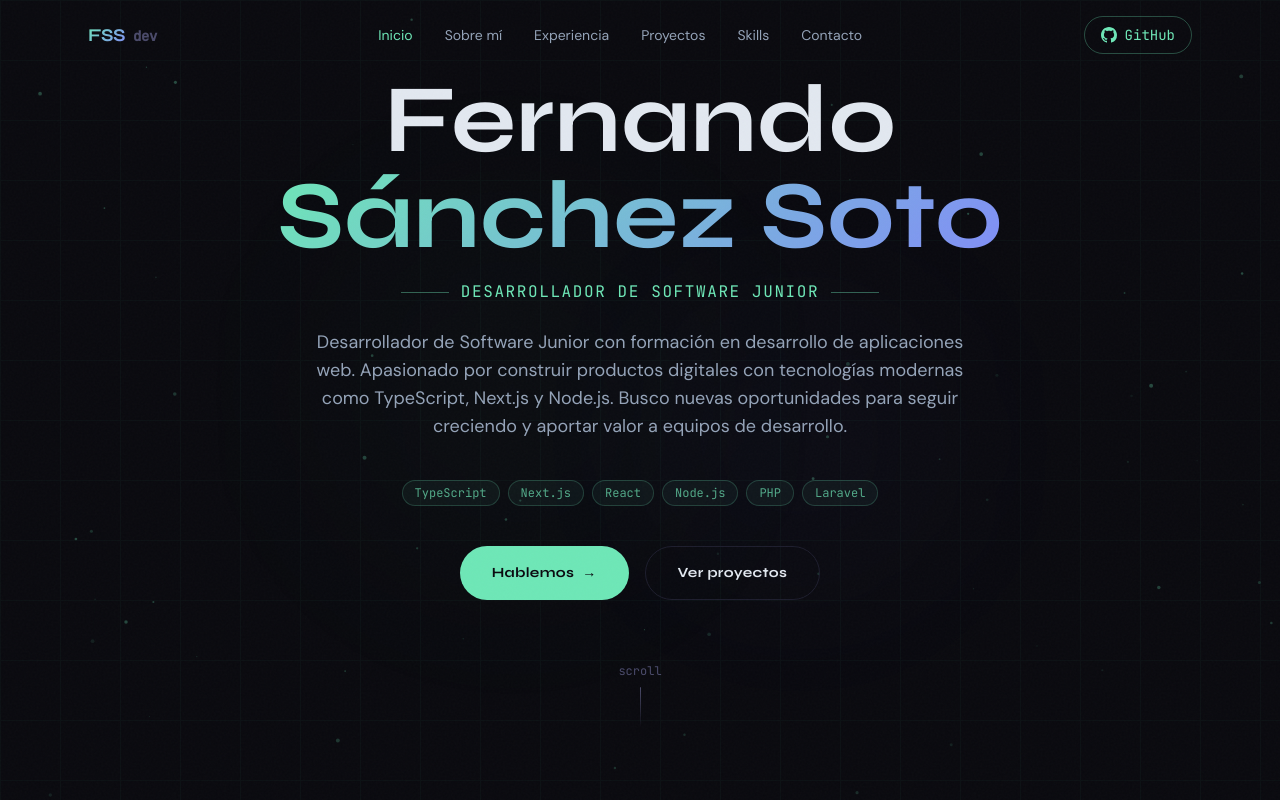
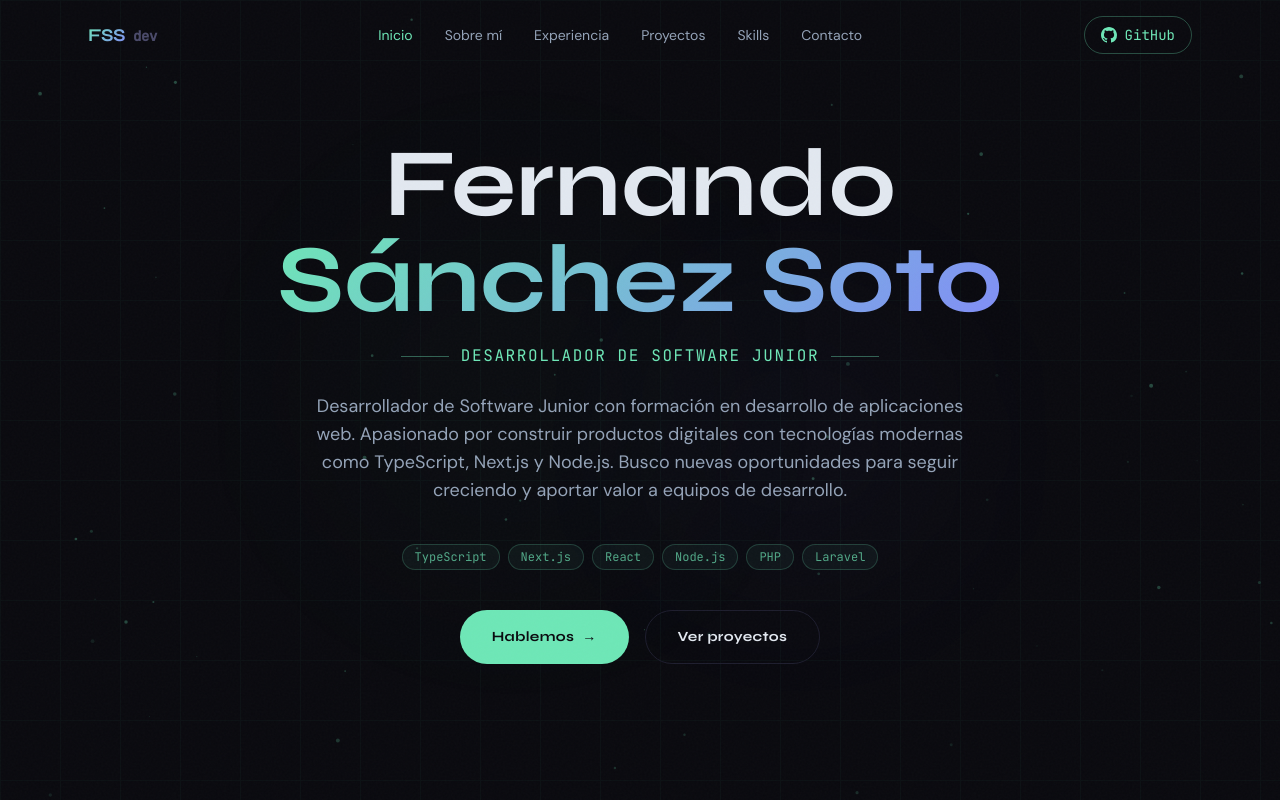
Before and after one commit to FernandoSanchezSoto/portfolio, a Next.js app: page / in a window 1280 px wide. Shown: the top 800 px of the page. Built offline with nearby package versions, Linux system fonts and the light colour scheme.

Commit message:
fix: code

```diff
--- a/components/Hero.tsx
+++ b/components/Hero.tsx
@@ -166,10 +166,10 @@ export default function Hero() {
         </div>
 
         {/* Scroll indicator */}
-         <div className="flex flex-col items-center gap-2 animate-float mt-16">
+         {/* <div className="flex flex-col items-center gap-2 animate-float mt-16">
           <span className="text-[#4a4a6a] text-xs font-mono">scroll</span>
           <div className="w-px h-10 bg-gradient-to-b from-[#4a4a6a] to-transparent" />
-        </div>
+        </div> */}
       </div>
     </section>
   );
```
